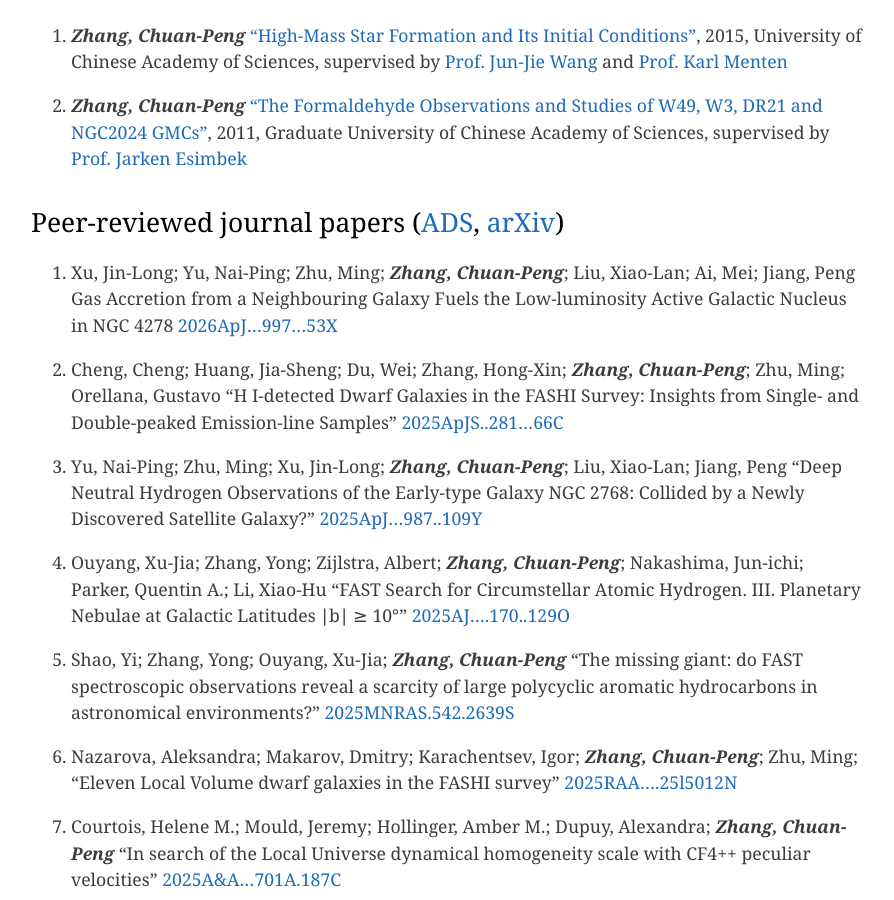
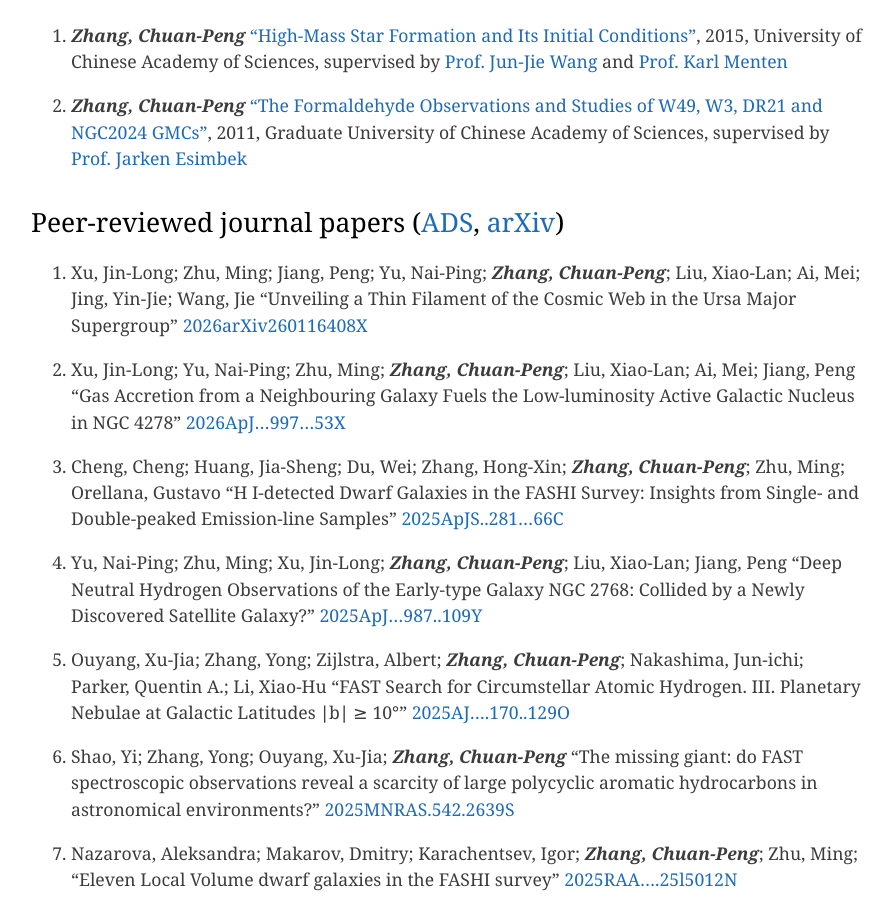
Before and after one commit to zcp521/zcp521.github.io, a Jekyll site: the page built from pub.md, in a window 1280 px wide and 900 px high, scrolled down 669 px. Shown: the whole window, without its empty margins (193-1087 px from the left). Built offline with Jekyll 4.4.1, drawn with Linux system fonts in a browser that asks for light colours.

Commit message:
Update pub.md

```diff
--- a/pub.md
+++ b/pub.md
@@ -20,8 +20,12 @@ tagline: "My publication list"
 
 ## Peer-reviewed journal papers ([ADS](https://ui.adsabs.harvard.edu/public-libraries/RijjUuncQru3dbS8Amb6eA), [arXiv](https://arxiv.org/a/zhang_c_2.html))
 
+89. Xu, Jin-Long; Zhu, Ming; Jiang, Peng; Yu, Nai-Ping; ***Zhang, Chuan-Peng***; Liu, Xiao-Lan; Ai, Mei; Jing, Yin-Jie; Wang, Jie
+    "Unveiling a Thin Filament of the Cosmic Web in the Ursa Major Supergroup"
+    [2026arXiv260116408X](https://ui.adsabs.harvard.edu/abs/2026arXiv260116408X/abstract)
+
 88. Xu, Jin-Long; Yu, Nai-Ping; Zhu, Ming; ***Zhang, Chuan-Peng***; Liu, Xiao-Lan; Ai, Mei; Jiang, Peng
-    Gas Accretion from a Neighbouring Galaxy Fuels the Low-luminosity Active Galactic Nucleus in NGC 4278
+    "Gas Accretion from a Neighbouring Galaxy Fuels the Low-luminosity Active Galactic Nucleus in NGC 4278"
     [2026ApJ...997...53X](https://ui.adsabs.harvard.edu/abs/2026ApJ...997...53X/abstract)
 
 87. Cheng, Cheng; Huang, Jia-Sheng; Du, Wei; Zhang, Hong-Xin; ***Zhang, Chuan-Peng***; Zhu, Ming; Orellana, Gustavo
```
